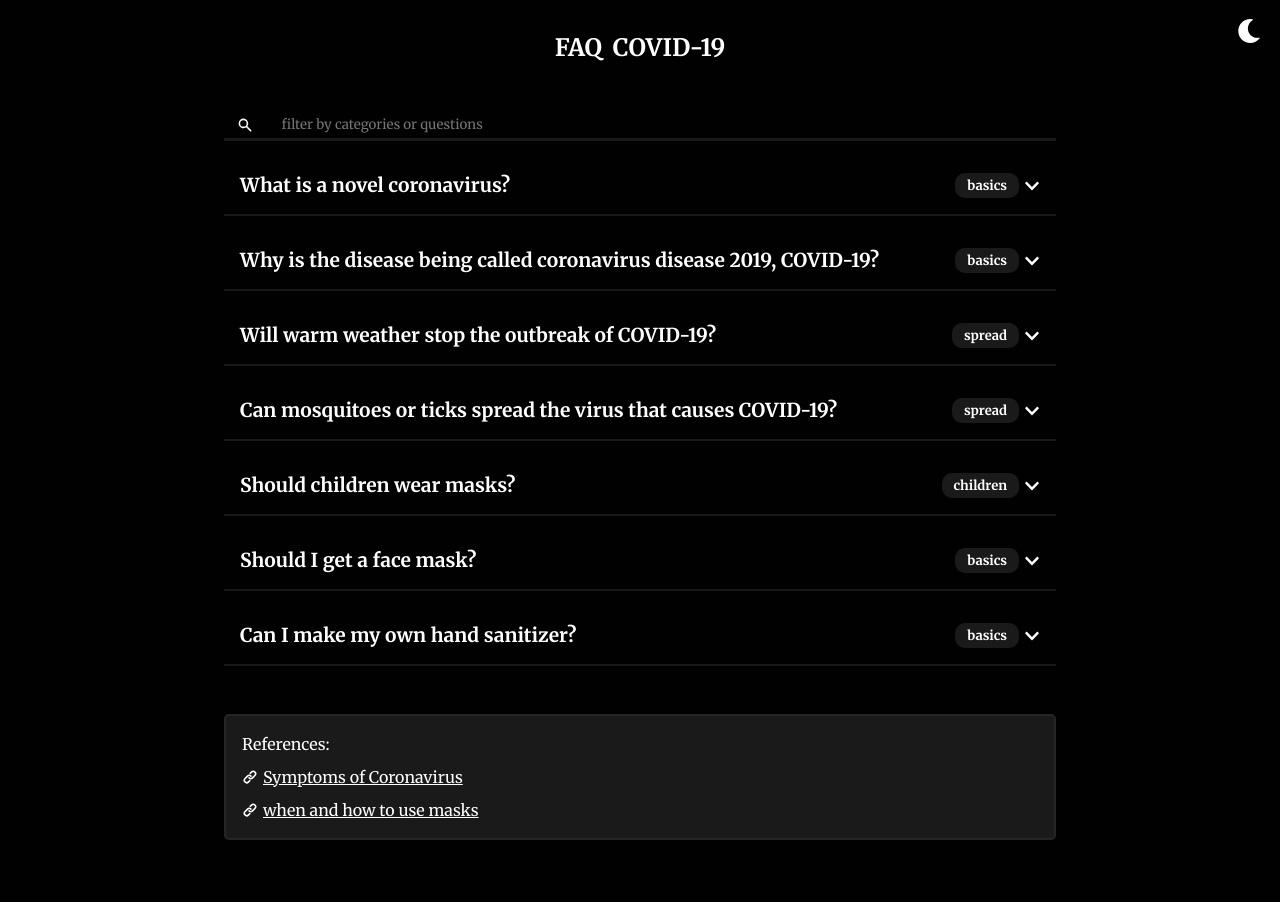
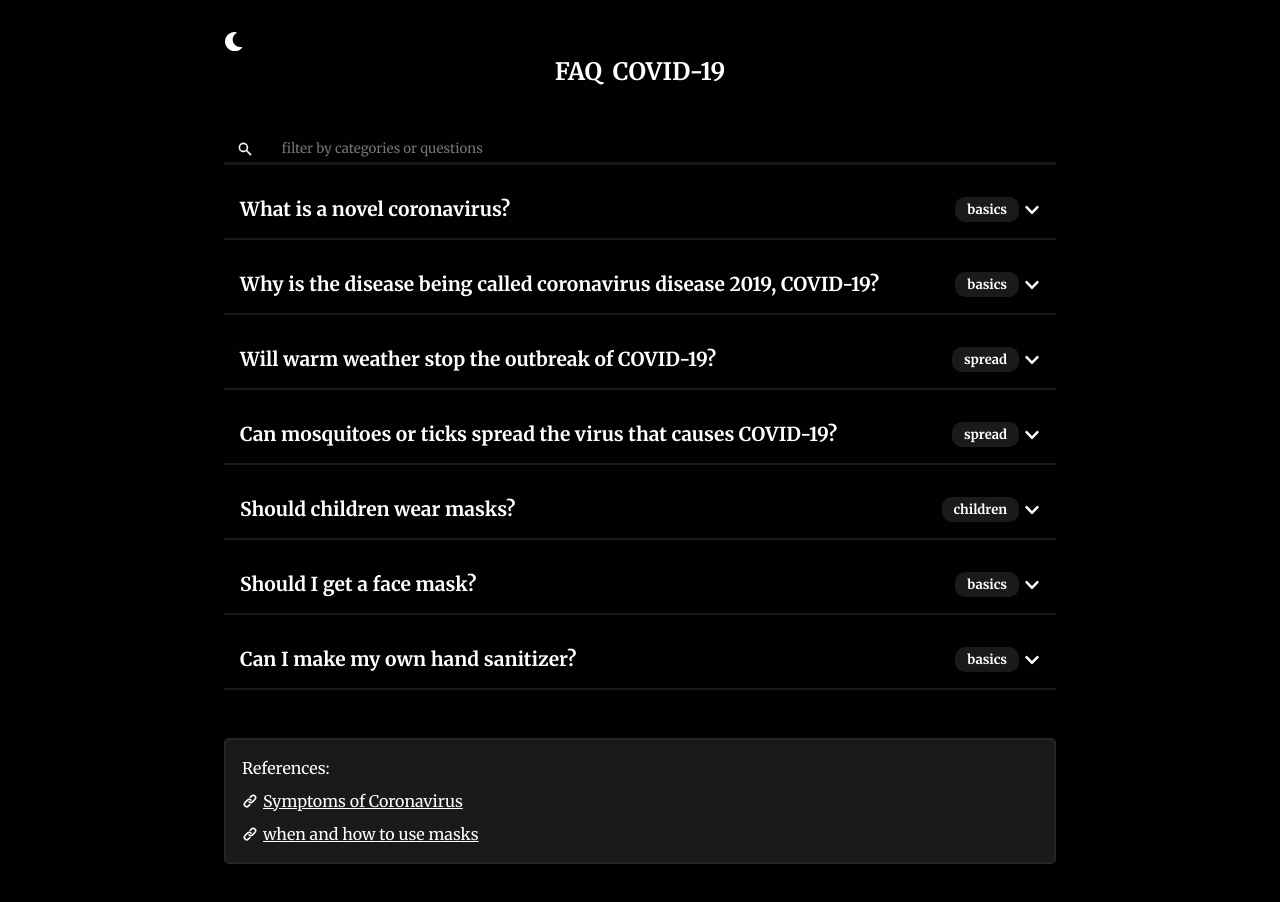
Before and after one commit to samueldlacruz/FAQ-covid-19-pwa, a React (Create React App) app: page / in a window 1280 px wide. Shown: the top 902 px of the page. Built offline with nearby package versions, Linux system fonts and the light colour scheme.

Commit message:
refactor: move dark mode toggle

```diff
--- a/src/components/layout/Header/index.tsx
+++ b/src/components/layout/Header/index.tsx
@@ -8,13 +8,13 @@ interface HeaderProps {
 }
 
 const Header: React.FunctionComponent<HeaderProps> = ({ toggleTheme }) => {
-  const { title } = useContext(ThemeContext as any);
+  const { title } = useContext(ThemeContext);
 
   return (
     <HeaderContainer>
-      <ThemeSwitcher aria-label="theme switcher" onClick={toggleTheme}>
-        {title === 'light' ? <FaSun /> : <FaMoon />}
-      </ThemeSwitcher>
+        <ThemeSwitcher aria-label="theme switcher" onClick={toggleTheme}>
+          {title === 'light' ? <FaSun /> : <FaMoon />}
+        </ThemeSwitcher>
       <HeaderTitle>FAQ COVID-19</HeaderTitle>
     </HeaderContainer>
   )
--- a/src/components/layout/Header/style.ts
+++ b/src/components/layout/Header/style.ts
@@ -1,7 +1,8 @@
 import styled from "styled-components"
 
 export const HeaderContainer = styled.div`
-   margin-top: 2rem;
+  width: 65vw;
+  margin: 2rem auto;
 `;
 
 export const HeaderTitle = styled.h1`
@@ -18,11 +19,9 @@ export const HeaderTitle = styled.h1`
 
 export const ThemeSwitcher = styled.button`
     all: unset;
-    position: absolute;
+    position: relative;
     cursor: pointer;
-    padding: 3px;
-    right: 1rem;
-    top: 1rem;
+    right: 0px;
     color: ${props =>  props.theme.colors.text};
-    font-size: 1.5rem;
+    font-size: 1.2rem;
 `;
```
